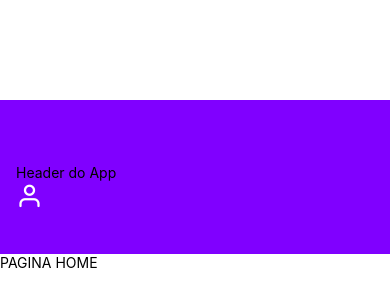
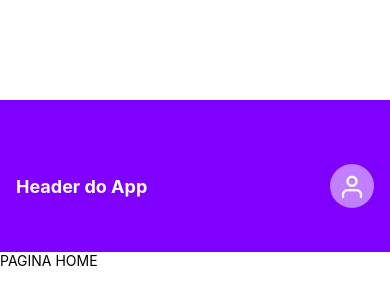
Before and after one commit to deborafsm/nihongo-san, a React Native app in the folder nihongo-san_app/: screen / in a window 390 px wide. Shown: the top 306 px of the page. Built offline with nearby package versions, Linux system fonts and the light colour scheme.

Commit message:
Update Header Style

```diff
--- a/nihongo-san_app/src/components/header/index.js
+++ b/nihongo-san_app/src/components/header/index.js
@@ -30,7 +30,26 @@ const styles = StyleSheet.create({
     flexDirection: "row",
     paddingTop: statusBarHeight,
     paddingStart: 16,
-    paddingEnd:16,
-    paddingBottom:44
+    paddingEnd: 16,
+    paddingBottom: 44,
+  },
+  content: {
+    flex: 1,
+    alignItems: "center",
+    flexDirection: "row",
+    justifyContent: "space-between",
+  },
+  username: {
+    fontSize: 18,
+    color: "#fff",
+    fontWeight: "bold",
+  },
+  buttonUser: {
+    width: 44,
+    height: 44,
+    backgroundColor: "rgba(255,255,255,0.5)",
+    justifyContent: "center",
+    alignItems: "center",
+    borderRadius: 44 / 2,
   },
 });
```
